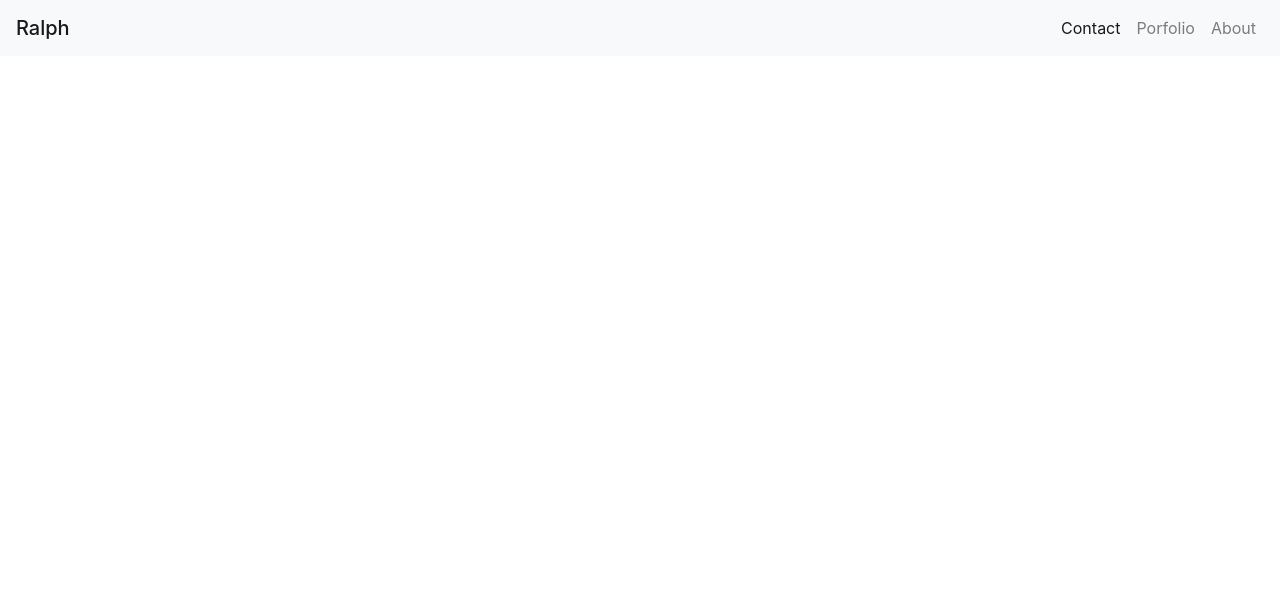
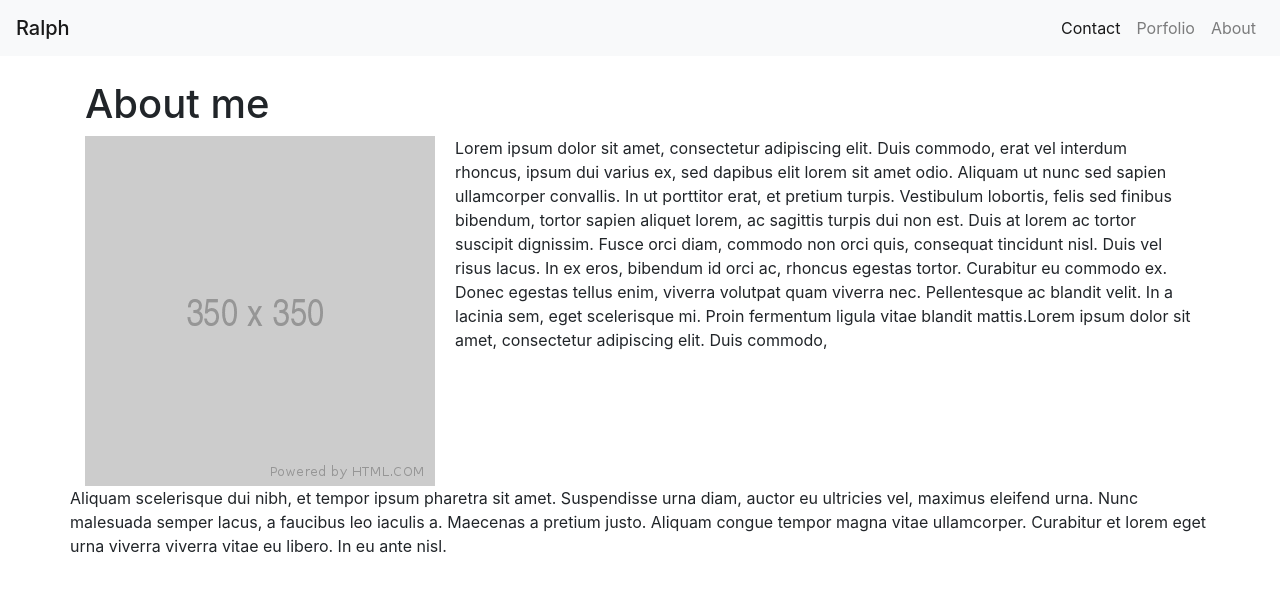
Before and after one commit to SimplyyRalph/Portfolio-1, a plain HTML site: page index.html in a window 1280 px wide. Drawn offline with nearby package versions, Linux system fonts and the light colour scheme.

Commit message:
finished html aspect of index page

```diff
--- a/index.html
+++ b/index.html
@@ -44,6 +44,56 @@
 
     </nav>
 
+    <br>
+
+    <div class="container">
+
+        <h1> About me </h1>
+
+        <div class="row">
+
+            <div class="col-md-12">
+
+                <img src="/styles.css/Images/350x350.png" alt="350x350" Align="left" style="margin-right: 20px;">
+                <p>
+                    Lorem ipsum dolor sit amet, consectetur adipiscing elit. Duis commodo, erat vel interdum rhoncus,
+                    ipsum
+                    dui varius ex, sed dapibus elit lorem sit amet odio. Aliquam ut nunc sed sapien ullamcorper
+                    convallis.
+                    In ut porttitor erat, et pretium turpis. Vestibulum lobortis, felis sed finibus bibendum, tortor
+                    sapien
+                    aliquet lorem, ac sagittis turpis dui non est. Duis at lorem ac tortor suscipit dignissim. Fusce
+                    orci
+                    diam, commodo non orci quis, consequat tincidunt nisl. Duis vel risus lacus. In ex eros, bibendum id
+                    orci ac, rhoncus egestas tortor. Curabitur eu commodo ex. Donec egestas tellus enim, viverra
+                    volutpat
+                    quam viverra nec. Pellentesque ac blandit velit. In a lacinia sem, eget scelerisque mi. Proin
+                    fermentum
+                    ligula vitae blandit mattis.Lorem ipsum dolor sit amet, consectetur adipiscing elit. Duis commodo,
+
+
+
+
+                </p>
+            </div>
+            <div class="col-md-12"></div>
+
+            <p>
+                Aliquam scelerisque dui nibh, et tempor ipsum pharetra sit amet. Suspendisse urna diam, auctor eu
+                ultricies vel, maximus eleifend urna. Nunc malesuada semper lacus, a faucibus leo iaculis a.
+                Maecenas a
+                pretium justo. Aliquam congue tempor magna vitae ullamcorper. Curabitur et lorem eget urna viverra
+                viverra vitae eu libero. In eu ante nisl.
+
+            </p>
+
+
+        </div>
+    </div>
+
+
+
+    </div>
 
 
 
```
Also changed, not shown: styles.css/Images/350x350.png (added).
